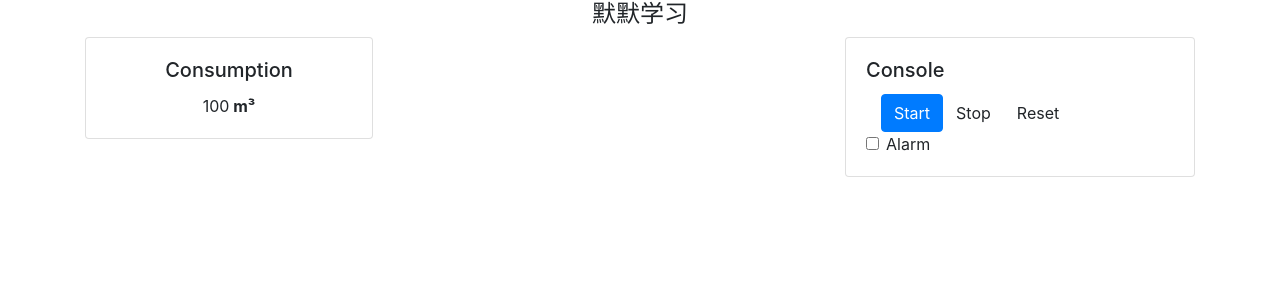
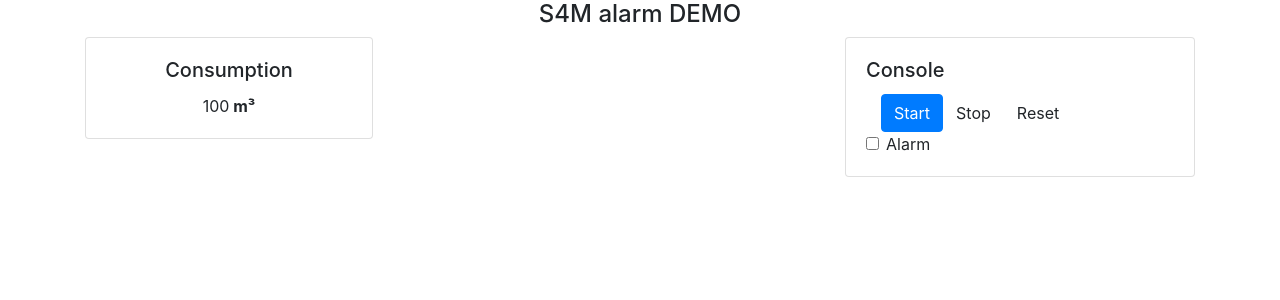
Before and after one commit to afeifly/alarmcourier, a React (Create React App) app: page / in a window 1280 px wide. Shown: the top 300 px of the page. Built offline with nearby package versions, Linux system fonts and the light colour scheme.

Commit message:
change webpage name

```diff
--- a/public/index.html
+++ b/public/index.html
@@ -24,7 +24,7 @@
       work correctly both with client-side routing and a non-root public URL.
       Learn how to configure a non-root public URL by running `npm run build`.
     -->
-    <title>默默学习</title>
+    <title>S4M DEMO</title>
   </head>
   <body>
     <noscript>You need to enable JavaScript to run this app.</noscript>
--- a/src/App.js
+++ b/src/App.js
@@ -36,7 +36,7 @@ function App() {
 
   return (
     <div className="App">
-	 	<h4>默默学习</h4>
+	 	<h4>S4M alarm DEMO</h4>
 	  <div className="container">
 	  <div className="row ">
     	<div className="col-md-8">
```
